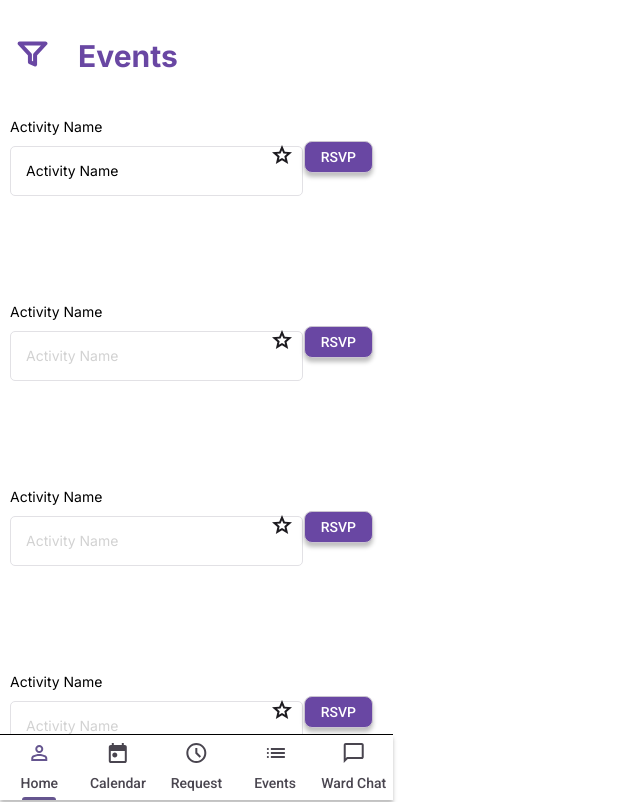
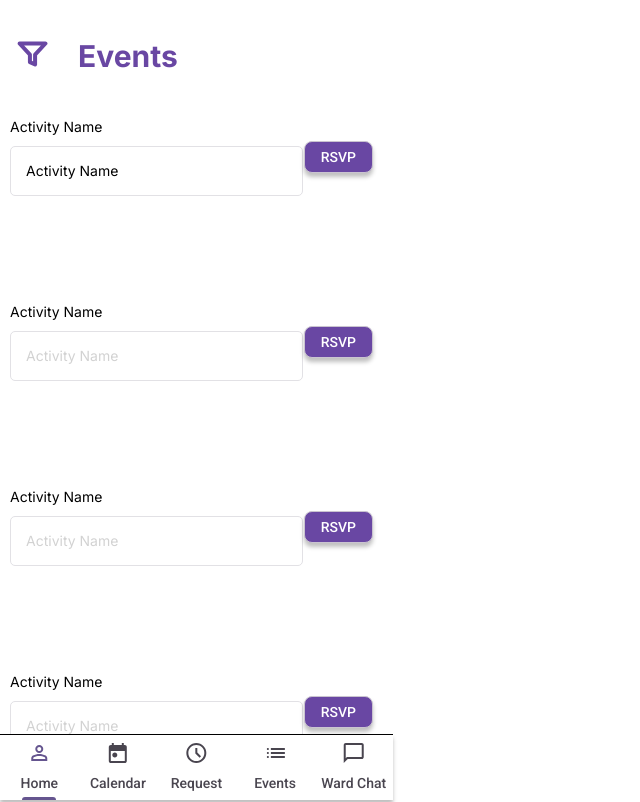
Before and after one commit to SCRUM401/IS401, a React (Vite) app in the folder frontend/: page / in a window 1280 px wide. Shown: the top 802 px of the page, without its empty margins (0-640 px from the left). Built offline with nearby package versions, Linux system fonts and the light colour scheme; a web font is replaced by a local one.

Commit message:
Merge branch 'EventList' of https://github.com/SCRUM401/IS401

```diff
--- a/frontend/src/components/ActivityItem.tsx
+++ b/frontend/src/components/ActivityItem.tsx
@@ -32,20 +32,7 @@ const ActivityItem: React.FC<ActivityItemProps> = ({
       />
       <div className={actionContainerStyle}>
         <div aria-hidden="true">
-          <svg
-            width="24"
-            height="24"
-            viewBox="0 0 24 24"
-            fill="none"
-            xmlns="http://www.w3.org/2000/svg"
-            className="star-icon"
-            style={{ marginRight: '10px' }}
-          >
-            <path
-              d="M8.85 17.825L12 15.925L15.15 17.85L14.325 14.25L17.1 11.85L13.45 11.525L12 8.125L10.55 11.5L6.9 11.825L9.675 14.25L8.85 17.825ZM5.825 22L7.45 14.975L2 10.25L9.2 9.625L12 3L14.8 9.625L22 10.25L16.55 14.975L18.175 22L12 18.275L5.825 22Z"
-              fill="#1D1B20"
-            />
-          </svg>
+
         </div>
         <button className={styles.button}>RSVP</button>
       </div>
```
